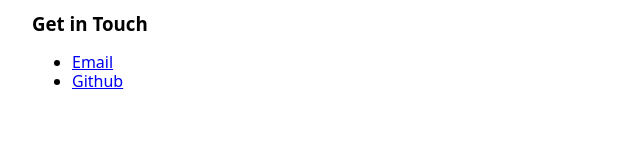
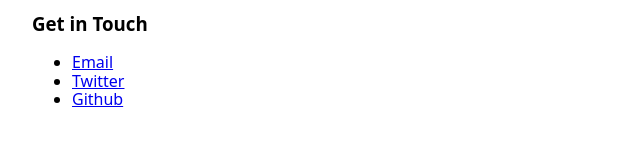
Before and after one commit to BooBSD/boobsd.github.com, a plain HTML site: page index.html in a window 1280 px wide. Shown: the part 327-470 px from the top of the page, without its empty margins (0-640 px from the left). Drawn offline with nearby package versions, Linux system fonts and the light colour scheme.

Commit message:
Update index.html

```diff
--- a/index.html
+++ b/index.html
@@ -27,6 +27,7 @@
     <h3>Get in Touch</h3>
     <ul>
       <li><a href="mailto:artem.hnilov@gmail.com">Email</a></li>
+      <li><a href="https://x.com/ArtemHnilov" target="_blank">Twitter</a></li>
       <li><a href="https://github.com/BooBSD" target="_blank">Github</a></li>
     </ul>
   </body>
```
